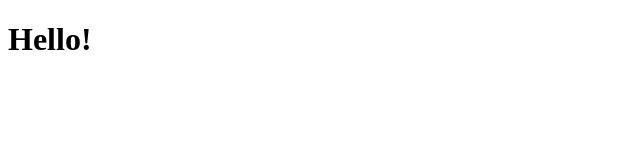
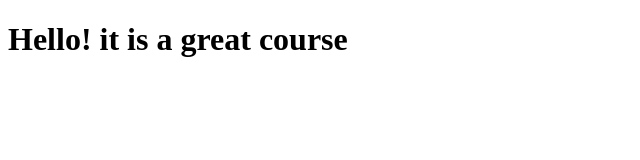
Before and after one commit to alidarrag/coursera-test, a plain HTML site: page site/index.html in a window 1280 px wide. Shown: the whole page, without its empty margins (0-640 px from the left). Drawn offline with Linux system fonts and the light colour scheme.

Commit message:
small addition

```diff
--- a/site/index.html
+++ b/site/index.html
@@ -4,7 +4,7 @@
 	<title>Helllo!</title>
 </head>
 <body>
-	<h1>Hello!</h1>
+	<h1>Hello! it is a great course</h1>
 
 </body>
 </html>
```
